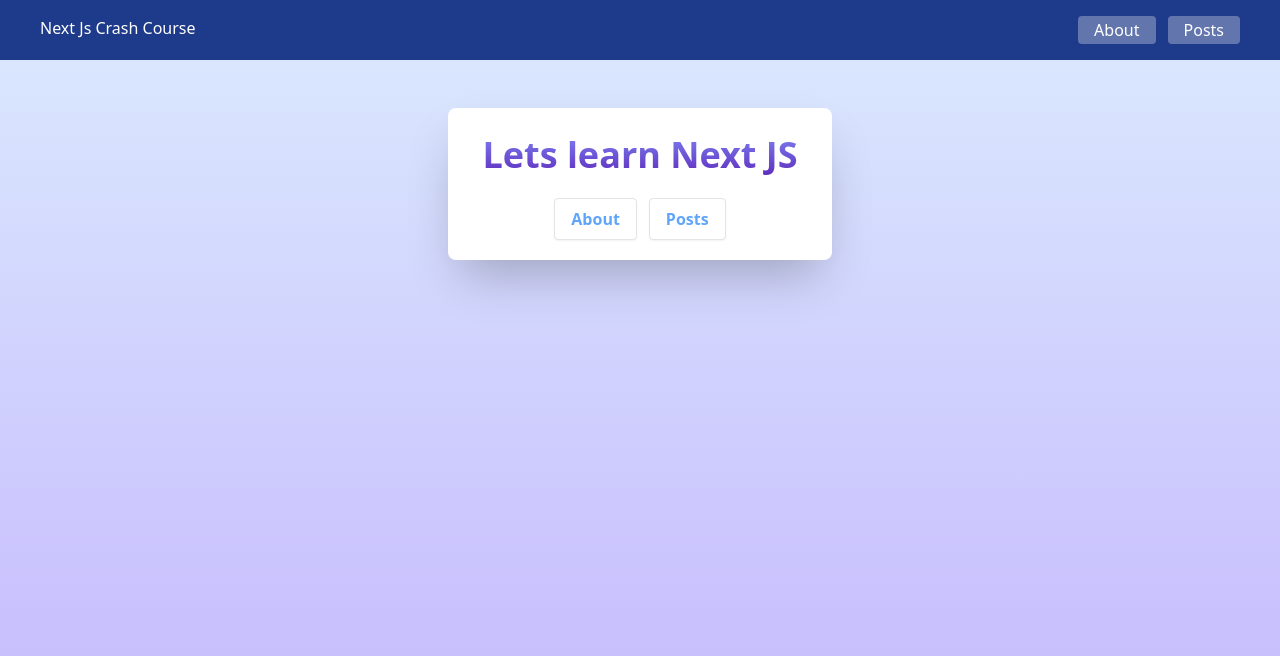
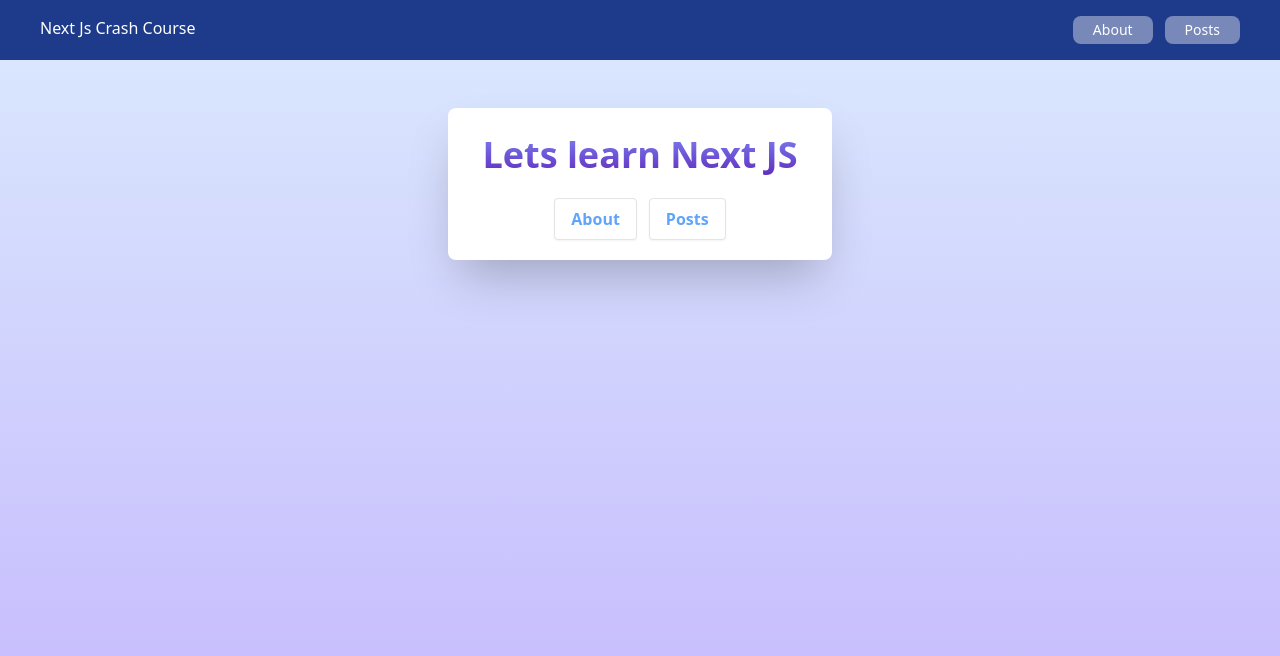
Before and after one commit to PaulHaze/nextjs-blog-tutorial, a Next.js app: page / in a window 1280 px wide. Shown: the top 656 px of the page. Built offline with nearby package versions, Linux system fonts and the light colour scheme.

Commit message:
add nav link style

```diff
--- a/components/NavBar.js
+++ b/components/NavBar.js
@@ -9,18 +9,12 @@ export function NavBar() {
       <div>
         <div className="flex space-x-3">
           <Link href="/about">
-            <button
-              type="button"
-              className="bg-white/30 text-white tex-sm px-4 py-0.5 rounded"
-            >
+            <button type="button" className="nav-link">
               About
             </button>
           </Link>
           <Link href="/posts/">
-            <button
-              type="button"
-              className="bg-white/30 text-white tex-sm px-4 py-0.5 rounded"
-            >
+            <button type="button" className="nav-link">
               Posts
             </button>
           </Link>
--- a/styles/main.css
+++ b/styles/main.css
@@ -25,4 +25,9 @@
 }
 
 @tailwind components;
+@layer components {
+  .nav-link {
+    @apply bg-white/40 text-white text-sm px-5 py-1 rounded-lg hover:bg-white/30;
+  }
+}
 @tailwind utilities;
```
